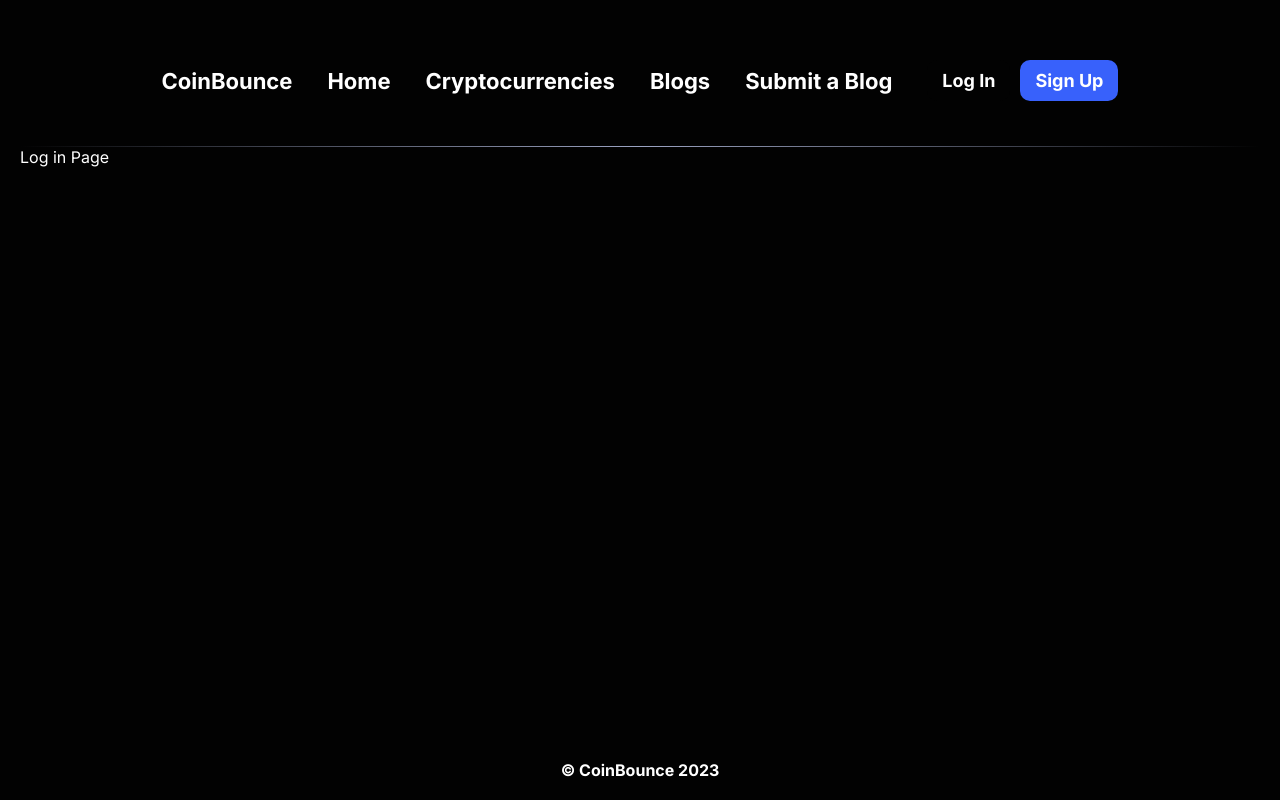
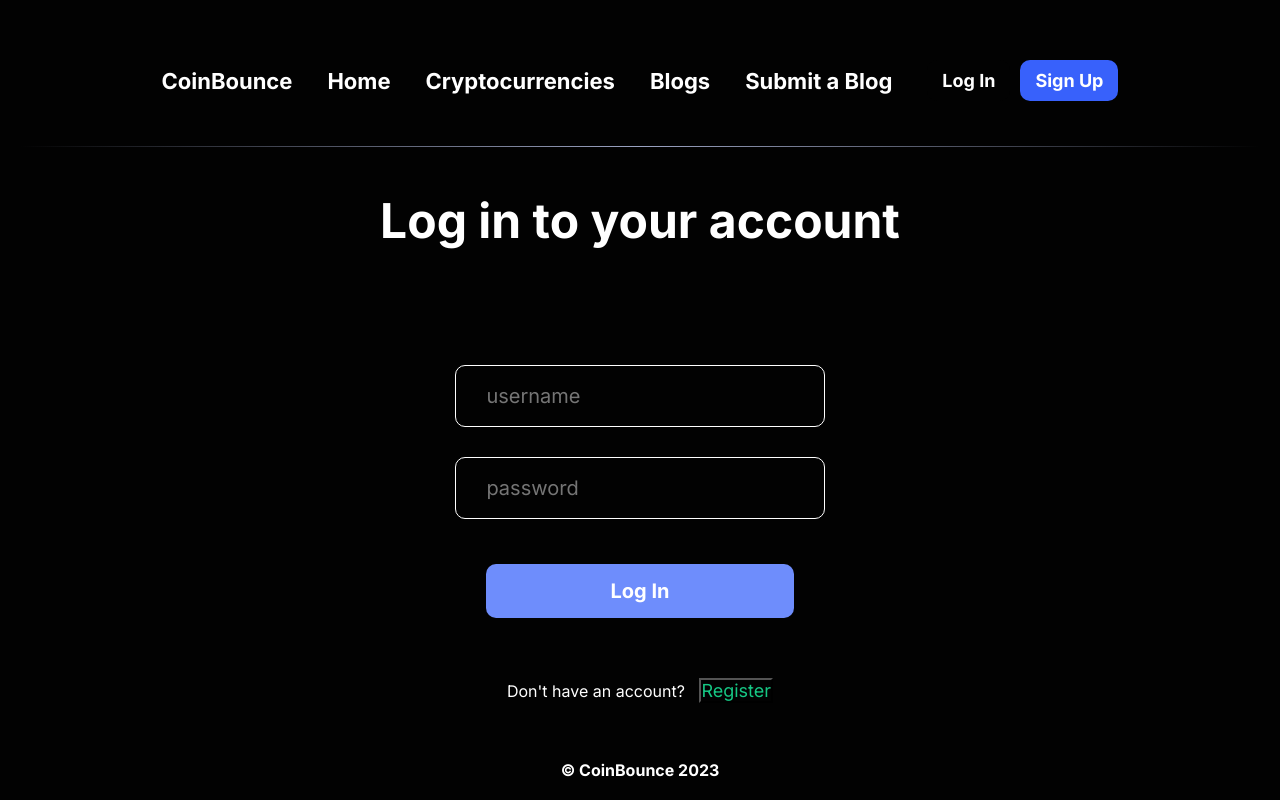
Before and after one commit to sherazakrampro/coin-bounce-frontend, a React (Create React App) app: page /login in a window 1280 px wide. Built offline with nearby package versions, Linux system fonts and the light colour scheme.

Commit message:
login page added

```diff
--- a/package.json
+++ b/package.json
@@ -7,12 +7,15 @@
     "@testing-library/jest-dom": "^5.16.5",
     "@testing-library/react": "^13.4.0",
     "@testing-library/user-event": "^13.5.0",
+    "axios": "^1.4.0",
+    "formik": "^2.4.2",
     "react": "^18.2.0",
     "react-dom": "^18.2.0",
     "react-redux": "^8.1.0",
     "react-router-dom": "^6.12.1",
     "react-scripts": "5.0.1",
-    "web-vitals": "^2.1.4"
+    "web-vitals": "^2.1.4",
+    "yup": "^1.2.0"
   },
   "scripts": {
     "start": "react-scripts start",
--- a/src/App.js
+++ b/src/App.js
@@ -5,6 +5,7 @@ import { BrowserRouter, Routes, Route } from "react-router-dom";
 import styles from "./App.module.css";
 import Protected from "./components/Protected/Protected";
 import Error from "./pages/Error/Error";
+import Login from "./pages/Login/Login";
 
 function App() {
   const isAuth = true;
@@ -54,7 +55,11 @@ function App() {
             <Route
               path="login"
               exact
-              element={<div className={styles.main}>Log in Page</div>}
+              element={
+                <div className={styles.main}>
+                  <Login />
+                </div>
+              }
             />
 
             <Route
--- /dev/null
+++ b/src/api/internal.js
@@ -0,0 +1,158 @@
+import axios from "axios";
+
+const api = axios.create({
+  baseURL: process.env.REACT_APP_INTERNAL_API_PATH,
+  withCredentials: true, // for cookies
+  headers: {
+    "Content-Type": "application/json",
+  },
+});
+
+// login method
+export const login = async (data) => {
+  let response;
+
+  try {
+    response = await api.post("/login", data);
+  } catch (error) {
+    return error;
+  }
+
+  return response;
+};
+
+// signup method
+export const signup = async (data) => {
+  let response;
+
+  try {
+    response = await api.post("/register", data);
+  } catch (error) {
+    return error;
+  }
+
+  return response;
+};
+
+// signout method
+export const signout = async () => {
+  let response;
+  try {
+    response = await api.post("/logout");
+  } catch (error) {
+    return error;
+  }
+
+  return response;
+};
+
+export const getAllBlogs = async () => {
+  let response;
+
+  try {
+    response = await api.get("/blog/all");
+  } catch (error) {}
+
+  return response;
+};
+
+export const submitBlog = async (data) => {
+  let response;
+
+  try {
+    response = await api.post("/blog", data);
+  } catch (error) {
+    return error;
+  }
+
+  return response;
+};
+
+export const getBlogById = async (id) => {
+  let response;
+
+  try {
+    response = await api.get(`/blog/${id}`);
+  } catch (error) {
+    return error;
+  }
+
+  return response;
+};
+
+export const getCommentsById = async (id) => {
+  let response;
+
+  try {
+    response = await api.get(`/comment/${id}`, {
+      validateStatus: false,
+    });
+  } catch (error) {
+    return error;
+  }
+
+  return response;
+};
+
+export const postComment = async (data) => {
+  let response;
+
+  try {
+    response = await api.post("/comment", data);
+  } catch (error) {
+    return error;
+  }
+  return response;
+};
+
+export const deleteBlog = async (id) => {
+  let response;
+  try {
+    response = await api.delete(`/blog/${id}`);
+  } catch (error) {
+    return error;
+  }
+
+  return response;
+};
+
+export const updateBlog = async (data) => {
+  let response;
+  try {
+    response = await api.put("/blog", data);
+  } catch (error) {
+    return error;
+  }
+  return response;
+};
+
+// auto token refresh
+
+// /protected-resource -> 401
+// /refresh -> authenthicated state
+// /protected-resource
+
+api.interceptors.response.use(
+  (config) => config,
+  async (error) => {
+    const originalReq = error.config;
+
+    if (
+      (error.response.status === 401 || error.response.status === 500) &&
+      originalReq &&
+      !originalReq._isRetry
+    ) {
+      originalReq.isRetry = true;
+
+      try {
+        await axios.get(`${process.env.REACT_APP_INTERNAL_API_PATH}/refresh`, {
+          withCredentials: true,
+        });
+
+        return api.request(originalReq);
+      } catch (error) {
+        return error;
+      }
+    }
+  }
+);
--- a/src/components/Navbar/Navbar.jsx
+++ b/src/components/Navbar/Navbar.jsx
@@ -56,7 +56,7 @@ function Navbar() {
         ) : (
           <div>
             <NavLink
-              to="log-in"
+              to="login"
               className={({ isActive }) =>
                 isActive ? styles.activeStyle : styles.inActiveStyle
               }
@@ -65,7 +65,7 @@ function Navbar() {
             </NavLink>
 
             <NavLink
-              to="sign-up"
+              to="signup"
               className={({ isActive }) =>
                 isActive ? styles.activeStyle : styles.inActiveStyle
               }
--- /dev/null
+++ b/src/components/TextInput/TextInput.jsx
@@ -0,0 +1,14 @@
+import styles from "./TextInput.module.css";
+
+function TextInput(props) {
+  return (
+    <div className={styles.textInputWrapper}>
+      <input {...props} />
+      {props.error && (
+        <p className={styles.errorMessage}>{props.errormessage}</p>
+      )}
+    </div>
+  );
+}
+
+export default TextInput;
--- /dev/null
+++ b/src/components/TextInput/TextInput.module.css
@@ -0,0 +1,22 @@
+.textInputWrapper {
+  display: flex;
+  flex-direction: column;
+  width: inherit;
+  align-items: center;
+}
+
+.textInputWrapper input {
+  padding: 18px 30px;
+  margin: 15px;
+  outline: none;
+  width: 30%;
+  border: 1px solid #fff;
+  border-radius: 10px;
+  font-size: 20px;
+}
+
+.errorMessage {
+  color: #de1b55;
+  text-align: left;
+  width: 30%;
+}
--- /dev/null
+++ b/src/pages/Login/Login.jsx
@@ -0,0 +1,102 @@
+import { useState } from "react";
+import styles from "./Login.module.css";
+import TextInput from "../../components/TextInput/TextInput";
+import loginSchema from "../../schemas/loginSchema";
+import { useFormik } from "formik";
+import { login } from "../../api/internal";
+import { setUser } from "../../store/userSlice";
+import { useDispatch } from "react-redux";
+import { useNavigate } from "react-router-dom";
+
+function Login() {
+  const navigate = useNavigate();
+
+  const dispatch = useDispatch();
+
+  const [error, setError] = useState("");
+
+  const handleLogin = async () => {
+    const data = {
+      username: values.username,
+      password: values.password,
+    };
+
+    const response = await login(data);
+
+    if (response.status === 200) {
+      // 1. setUser
+      const user = {
+        _id: response.data.user._id,
+        email: response.data.user.email,
+        username: response.data.user.username,
+        auth: response.data.auth,
+      };
+
+      dispatch(setUser(user));
+      // 2. redirect -> homepage
+      navigate("/");
+    } else if (response.code === "ERR_BAD_REQUEST") {
+      // display error message
+      setError(response.response.data.message);
+    }
+  };
+
+  const { values, touched, handleBlur, handleChange, errors } = useFormik({
+    initialValues: {
+      username: "",
+      password: "",
+    },
+
+    validationSchema: loginSchema,
+  });
+
+  return (
+    <div className={styles.loginWrapper}>
+      <div className={styles.loginHeader}>Log in to your account</div>
+      <TextInput
+        type="text"
+        value={values.username}
+        name="username"
+        onBlur={handleBlur}
+        onChange={handleChange}
+        placeholder="username"
+        error={errors.username && touched.username ? 1 : undefined}
+        errormessage={errors.username}
+      />
+      <TextInput
+        type="password"
+        name="password"
+        value={values.password}
+        onBlur={handleBlur}
+        onChange={handleChange}
+        placeholder="password"
+        error={errors.password && touched.password ? 1 : undefined}
+        errormessage={errors.password}
+      />
+      <button
+        className={styles.logInButton}
+        onClick={handleLogin}
+        disabled={
+          !values.username ||
+          !values.password ||
+          errors.username ||
+          errors.password
+        }
+      >
+        Log In
+      </button>
+      <span>
+        Don't have an account?{" "}
+        <button
+          className={styles.createAccount}
+          onClick={() => navigate("/signup")}
+        >
+          Register
+        </button>
+      </span>
+      {error !== "" ? <p className={styles.errorMessage}>{error}</p> : ""}
+    </div>
+  );
+}
+
+export default Login;
--- /dev/null
+++ b/src/pages/Login/Login.module.css
@@ -0,0 +1,51 @@
+.loginWrapper {
+  margin: 0 auto;
+  width: 80vw;
+  height: calc(100vh - 200px);
+  display: flex;
+  flex-direction: column;
+  align-items: center;
+  justify-content: center;
+}
+
+.loginHeader {
+  font-size: 48px;
+  font-weight: bold;
+  width: inherit;
+  text-align: center;
+  margin-bottom: 100px;
+}
+
+.logInButton {
+  background-color: #3861fb;
+  color: white;
+  border: none;
+  outline: none;
+  width: 30%;
+  border-radius: 10px;
+  padding: 15px 30px;
+  cursor: pointer;
+  font-weight: bold;
+  font-size: 20px;
+  margin: 10px;
+  margin-top: 30px;
+}
+
+.logInButton:disabled {
+  background-color: #6e8dfc;
+}
+
+.createAccount {
+  margin-top: 50px;
+  margin-left: 10px;
+  color: #16c784;
+  font-size: 18px;
+  cursor: pointer;
+}
+
+.errorMessage {
+  color: #ea3943;
+  margin: 20px 0;
+  font-size: 20px;
+  font-weight: bold;
+}
--- /dev/null
+++ b/src/schemas/loginSchema.js
@@ -0,0 +1,17 @@
+import * as yup from "yup";
+
+const passwordPattern = /^(?=.*[a-z])(?=.*[A-Z])(?=.*\d)[a-zA-Z\d]{8,25}$/;
+
+const erroMessage = "use lowercase, uppercase and digits";
+
+const loginSchema = yup.object().shape({
+  username: yup.string().min(5).max(30).required("username is required"),
+  password: yup
+    .string()
+    .min(8)
+    .max(25)
+    .matches(passwordPattern, { message: erroMessage })
+    .required(),
+});
+
+export default loginSchema;
```
Also changed, not shown: 2 other files (tests, documents, lock files or other folders).
